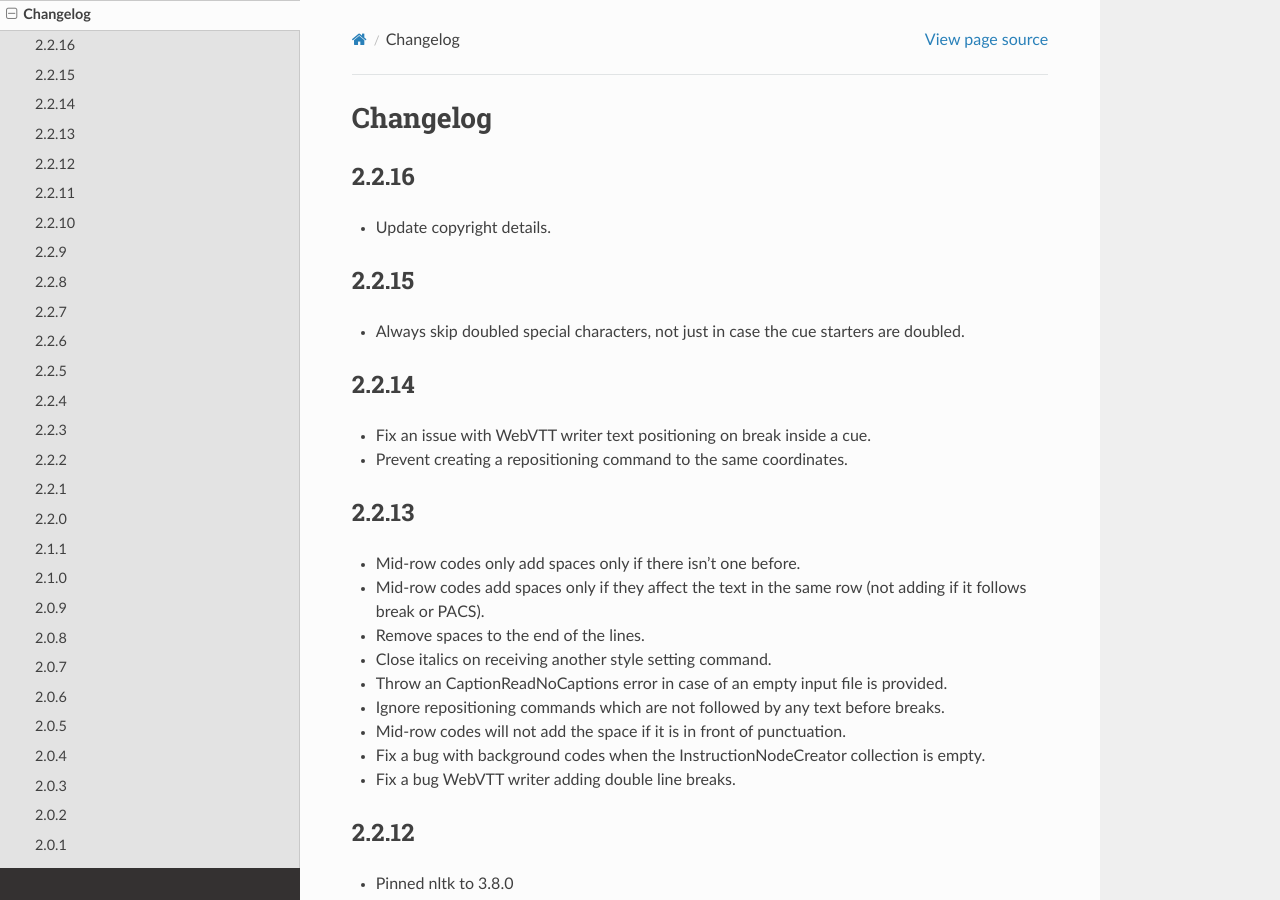
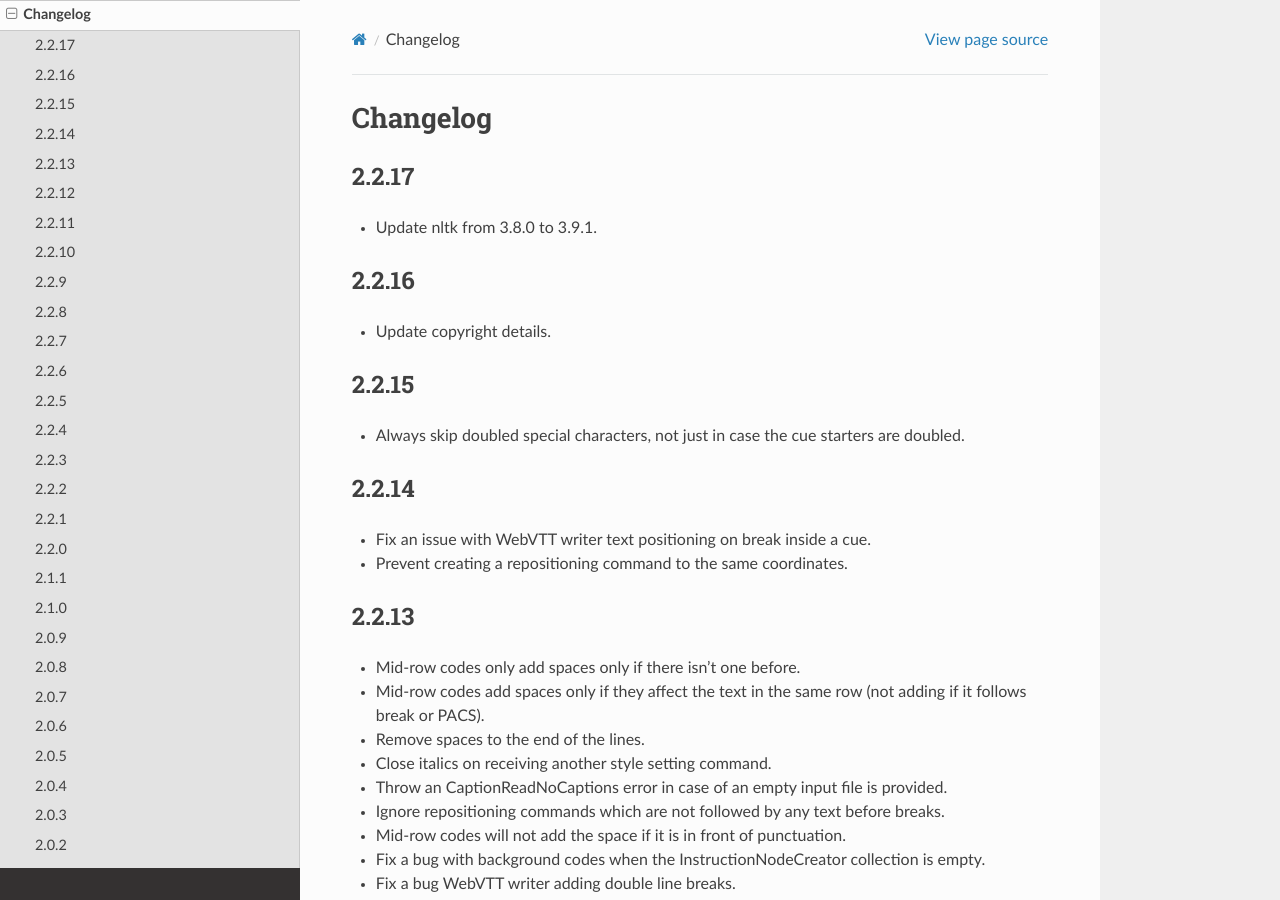
Before and after one commit to pbs/pycaption, a Sphinx documentation site: the page built from docs/changelog.rst, in a window 1280 px wide and 900 px high. Built offline with Sphinx 7.4.7 and the Read the Docs theme 3.1.0, drawn with Linux system fonts in a browser that asks for light colours.

Commit message:
update changelog

```diff
--- a/docs/changelog.rst
+++ b/docs/changelog.rst
@@ -1,5 +1,9 @@
 Changelog
 ---------
+2.2.17
+^^^^^^
+- Update nltk from 3.8.0 to 3.9.1.
+
 2.2.16
 ^^^^^^
 - Update copyright details.
```
